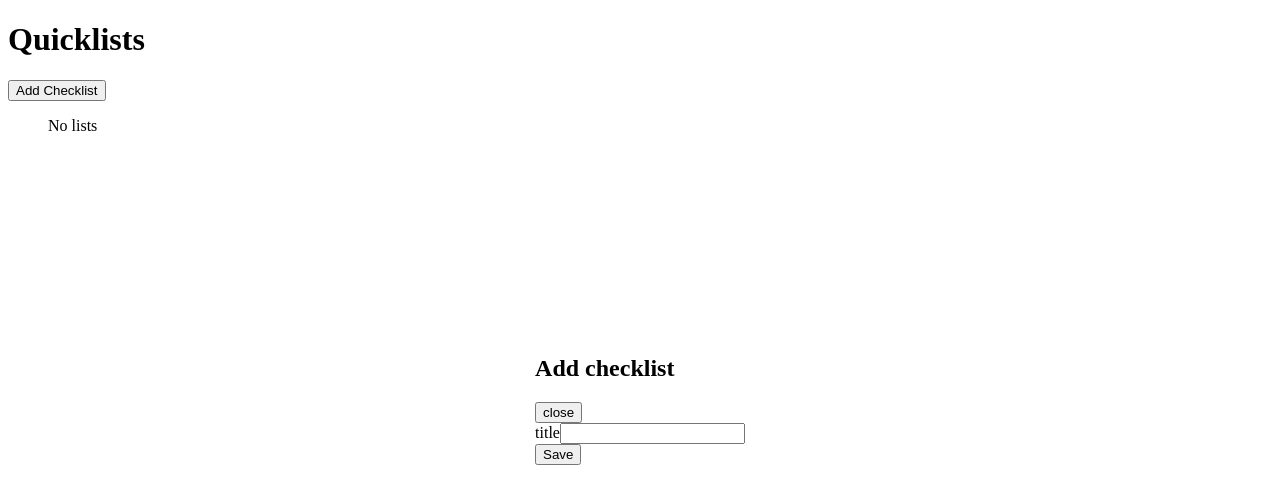
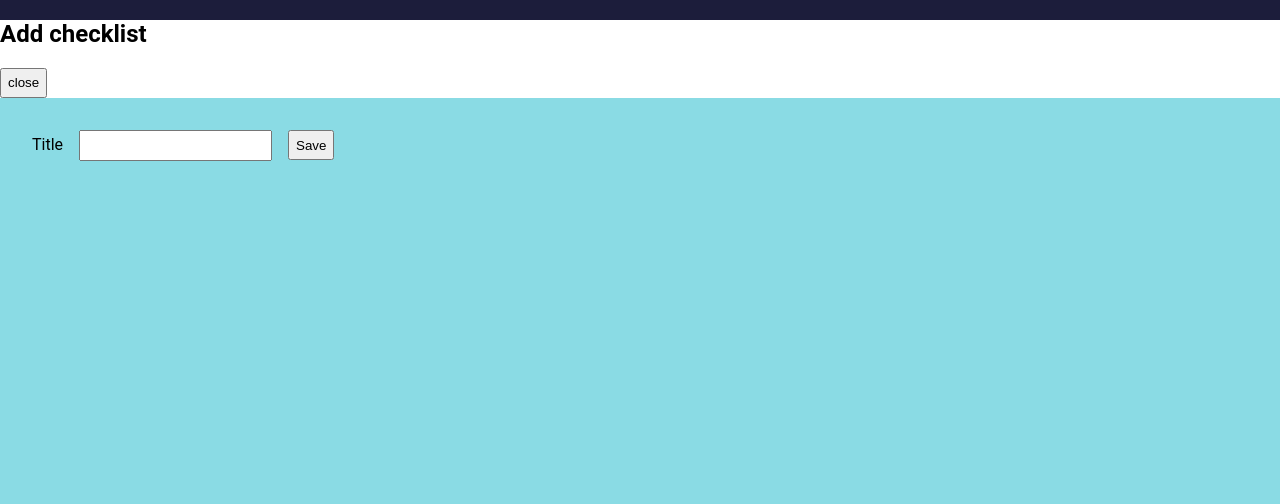
Before and after one commit to julian-garcia/quicklists, an Angular app: page /home in a window 1280 px wide. Both pictures are taken after a click on the button "Add Checklist". Shown: the top 504 px of the page. Built offline with nearby package versions, Linux system fonts and the light colour scheme.

Commit message:
Add style

```diff
--- a/src/app/checklist/checklist.component.ts
+++ b/src/app/checklist/checklist.component.ts
@@ -12,7 +12,7 @@ import { ChecklistItems } from './ui/checklist-items.component';
 
 @Component({
   selector: 'app-checklist',
-  template: `<h1>Test</h1>
+  template: `
     @if (checklist(); as checklist) {
     <app-checklist-header
       [checklist]="checklist"
@@ -47,7 +47,8 @@ import { ChecklistItems } from './ui/checklist-items.component';
         ></app-form-modal>
       </ng-template>
     </app-modal>
-    } `,
+    }
+  `,
   imports: [ChecklistHeader, Modal, FormModal, ChecklistItems],
 })
 export default class ChecklistComponent {
--- a/src/app/checklist/data-access/checklist-item.service.ts
+++ b/src/app/checklist/data-access/checklist-item.service.ts
@@ -32,6 +32,7 @@ export class ChecklistItemService {
   edit$ = new Subject<EditChecklistItem>();
   toggle$ = new Subject<ChecklistItem>();
   delete$ = new Subject<ChecklistItem['id']>();
+  checklistRemoved$ = new Subject<Checklist['id']>();
   resetChecklist$ = new Subject<Checklist['id']>();
   #checklistItemsLoaded$ = this.storageService.loadChecklistItems();
 
@@ -51,8 +52,7 @@ export class ChecklistItemService {
       }))
     );
 
-    this.edit$.pipe(takeUntilDestroyed()).subscribe((checklistItem) => {
-      console.log(checklistItem);
+    this.edit$.pipe(takeUntilDestroyed()).subscribe((checklistItem) =>
       this.#state.update((state) => ({
         ...state,
         checklistItems: state.checklistItems.map((item) =>
@@ -63,8 +63,8 @@ export class ChecklistItemService {
               }
             : item
         ),
-      }));
-    });
+      }))
+    );
 
     this.toggle$.pipe(takeUntilDestroyed()).subscribe((toggleItem) =>
       this.#state.update((state) => ({
@@ -83,6 +83,15 @@ export class ChecklistItemService {
         ...state,
         checklistItems: [
           ...state.checklistItems.filter((item) => item.id !== itemId),
+        ],
+      }))
+    );
+
+    this.checklistRemoved$.pipe(takeUntilDestroyed()).subscribe((listId) =>
+      this.#state.update((state) => ({
+        ...state,
+        checklistItems: [
+          ...state.checklistItems.filter((item) => item.checklistId !== listId),
         ],
       }))
     );
--- a/src/app/checklist/ui/checklist-header.component.ts
+++ b/src/app/checklist/ui/checklist-header.component.ts
@@ -5,12 +5,23 @@ import { RouterLink } from '@angular/router';
 @Component({
   selector: 'app-checklist-header',
   template: `<header>
-    <button routerLink="/home">Back</button>
-    <button (click)="addItem.emit()">Add item</button>
-    <button (click)="resetAll.emit(checklist().id)">Clear</button>
-    <h1>{{ checklist().title }}</h1>
+    <div class="header-content">
+      <h1>{{ checklist().title }}</h1>
+      <div>
+        <button routerLink="/home">Back</button>
+        <button (click)="addItem.emit()">Add item</button>
+        <button (click)="resetAll.emit(checklist().id)">Clear</button>
+      </div>
+    </div>
   </header>`,
   imports: [RouterLink],
+  styles: [
+    `
+      button {
+        margin-left: 1rem;
+      }
+    `,
+  ],
 })
 export class ChecklistHeader {
   checklist = input.required<Checklist>();
--- a/src/app/checklist/ui/checklist-items.component.ts
+++ b/src/app/checklist/ui/checklist-items.component.ts
@@ -1,14 +1,12 @@
 import { Component, input, output } from '@angular/core';
-import {
-  ChecklistItem,
-  EditChecklistItem,
-} from '../../shared/interfaces/checklist-item';
+import { ChecklistItem } from '../../shared/interfaces/checklist-item';
 
 @Component({
   selector: 'app-checklist-items',
   template: `<ul>
     @for (item of items(); track item.id) {
     <li>
+      <div>
         <input
           type="checkbox"
           [id]="item.id"
@@ -16,16 +14,41 @@ import {
           (change)="toggleItem.emit(item)"
         />
         <label [for]="item.id">{{ item.title }}</label>
+      </div>
+      <div>
         <button (click)="editItem.emit(item)">Edit</button>
         <button (click)="deleteItem.emit(item.id)">Delete</button>
+      </div>
     </li>
     } @empty {
-    <div>
+    <div style="padding: 1rem 2rem 2rem">
       <h2>Add an item</h2>
       <p>Click the add button to add your first item to this quicklist</p>
     </div>
     }
   </ul>`,
+  styles: [
+    `
+      ul {
+        padding: 0 0 2rem;
+        margin: 0;
+        background: var(--color-light);
+      }
+      li {
+        font-size: 1.5em;
+        display: flex;
+        justify-content: space-between;
+        list-style-type: none;
+        margin-bottom: 1rem;
+        padding: 1rem 2rem 0;
+        max-width: 600px;
+
+        button {
+          margin-left: 1rem;
+        }
+      }
+    `,
+  ],
 })
 export class ChecklistItems {
   readonly items = input.required<ChecklistItem[]>();
--- a/src/app/home/home.component.ts
+++ b/src/app/home/home.component.ts
@@ -5,12 +5,15 @@ import { FormBuilder } from '@angular/forms';
 import FormModal from '../shared/ui/form-modal.component';
 import { ChecklistService } from '../shared/data-access/checklist.service';
 import { ChecklistListComponent } from './ui/checklist-list.component';
+import { ChecklistItemService } from '../checklist/data-access/checklist-item.service';
 
 @Component({
   selector: 'app-home',
   template: `<header>
-      <h1>Quicklists</h1>
-      <button (click)="checklistBeingEdited.set({})">Add Checklist</button>
+      <div class="header-content">
+        <h1>Quicklists</h1>
+        <button (click)="checklistBeingEdited.set({})">Add Checklist</button>
+      </div>
     </header>
     <app-modal [isOpen]="!!checklistBeingEdited()">
       <ng-template>
@@ -32,7 +35,10 @@ import { ChecklistListComponent } from './ui/checklist-list.component';
     <app-checklist-list
       [checklists]="checklistService.checklists()"
       (editItem)="checklistBeingEdited.set($event)"
-      (deleteItem)="checklistService.delete$.next($event)"
+      (deleteItem)="
+        checklistService.delete$.next($event);
+        checklistItemService.checklistRemoved$.next($event)
+      "
     ></app-checklist-list>`,
   imports: [Modal, FormModal, ChecklistListComponent],
 })
@@ -41,6 +47,7 @@ export default class HomeComponent {
   formBuilder = inject(FormBuilder);
   checklistForm = this.formBuilder.nonNullable.group({ title: [''] });
   checklistService = inject(ChecklistService);
+  checklistItemService = inject(ChecklistItemService);
 
   constructor() {
     effect(() => {
--- a/src/app/home/ui/checklist-list.component.ts
+++ b/src/app/home/ui/checklist-list.component.ts
@@ -8,14 +8,38 @@ import { RouterLink } from '@angular/router';
     @for(list of checklists(); track list.id) {
     <li>
       <a routerLink="/checklist/{{ list.id }}">{{ list.title }}</a>
-      <button (click)="editItem.emit(list)">Edit</button>
-      <button (click)="deleteItem.emit(list.id)">Delete</button>
+      <div>
+        <button (click)="editItem.emit(list)">Edit</button>
+        <button (click)="deleteItem.emit(list.id)">Delete</button>
+      </div>
     </li>
     } @empty {
     <p>No lists</p>
     }
   </ul>`,
   imports: [RouterLink],
+  styles: [
+    `
+      ul {
+        padding: 0 0 2rem;
+        margin: 0;
+        background: var(--color-light);
+      }
+      li {
+        font-size: 1.5em;
+        display: flex;
+        justify-content: space-between;
+        list-style-type: none;
+        margin-bottom: 1rem;
+        padding: 1rem 2rem 0;
+        max-width: 600px;
+
+        button {
+          margin-left: 1rem;
+        }
+      }
+    `,
+  ],
 })
 export class ChecklistListComponent {
   checklists = input.required<Checklist[]>();
--- a/src/app/shared/data-access/checklist.service.ts
+++ b/src/app/shared/data-access/checklist.service.ts
@@ -51,8 +51,7 @@ export class ChecklistService {
       }))
     );
 
-    this.edit$.pipe(takeUntilDestroyed()).subscribe((checklist) => {
-      console.log(checklist);
+    this.edit$.pipe(takeUntilDestroyed()).subscribe((checklist) =>
       this.#state.update((state) => ({
         ...state,
         checklists: state.checklists.map((list) =>
@@ -63,8 +62,8 @@ export class ChecklistService {
               }
             : list
         ),
-      }));
-    });
+      }))
+    );
 
     this.#checklistsLoaded$.pipe(takeUntilDestroyed()).subscribe({
       next: (checklists) =>
--- a/src/app/shared/ui/form-modal.component.ts
+++ b/src/app/shared/ui/form-modal.component.ts
@@ -1,4 +1,4 @@
-import { KeyValuePipe } from '@angular/common';
+import { KeyValuePipe, TitleCasePipe } from '@angular/common';
 import { Component, input, output } from '@angular/core';
 import { FormGroup, ReactiveFormsModule } from '@angular/forms';
 
@@ -12,7 +12,7 @@ import { FormGroup, ReactiveFormsModule } from '@angular/forms';
       <form [formGroup]="formGroup()" (ngSubmit)="save.emit(); close.emit()">
         @for (control of formGroup().controls | keyvalue; track control.key){
         <div>
-          <label [for]="control.key">{{ control.key }}</label>
+          <label [for]="control.key">{{ control.key | titlecase }}</label>
           <input
             [id]="control.key"
             type="text"
@@ -23,7 +23,22 @@ import { FormGroup, ReactiveFormsModule } from '@angular/forms';
         <button type="submit">Save</button>
       </form>
     </section>`,
-  imports: [ReactiveFormsModule, KeyValuePipe],
+  imports: [ReactiveFormsModule, KeyValuePipe, TitleCasePipe],
+  styles: [
+    `
+      form {
+        display: flex;
+        gap: 1rem;
+        align-items: center;
+      }
+      label {
+        margin-right: 1rem;
+      }
+      input {
+        padding: 6px;
+      }
+    `,
+  ],
 })
 export default class FormModal {
   formGroup = input.required<FormGroup>();
--- a/src/styles.scss
+++ b/src/styles.scss
@@ -1 +1,48 @@
-/* You can add global styles to this file, and also import other style files */
+:root {
+  --color-primary: #8adbe4;
+  --color-secondary: #08a848;
+  --color-dark: #1c1d3b;
+  --color-light: #ffffff;
+}
+
+html {
+  height: 100%;
+}
+
+body {
+  margin: 0;
+  height: 100%;
+  background: var(--color-dark);
+  font-family: "Roboto", sans-serif;
+}
+
+header {
+  background: var(--color-light);
+
+  .header-content {
+    max-width: 600px;
+    display: flex;
+    justify-content: space-between;
+    align-items: center;
+    padding: 2rem;
+  }
+}
+
+section {
+  height: 100%;
+  padding: 2rem;
+  background: var(--color-primary);
+}
+
+button {
+  height: 30px;
+}
+
+.dialog-container {
+  position: absolute !important;
+  background: var(--color-dark);
+  top: 0;
+  bottom: 0;
+  right: 0;
+  left: 0;
+}
```
Lines whose indentation alone changed are shown as unchanged.
